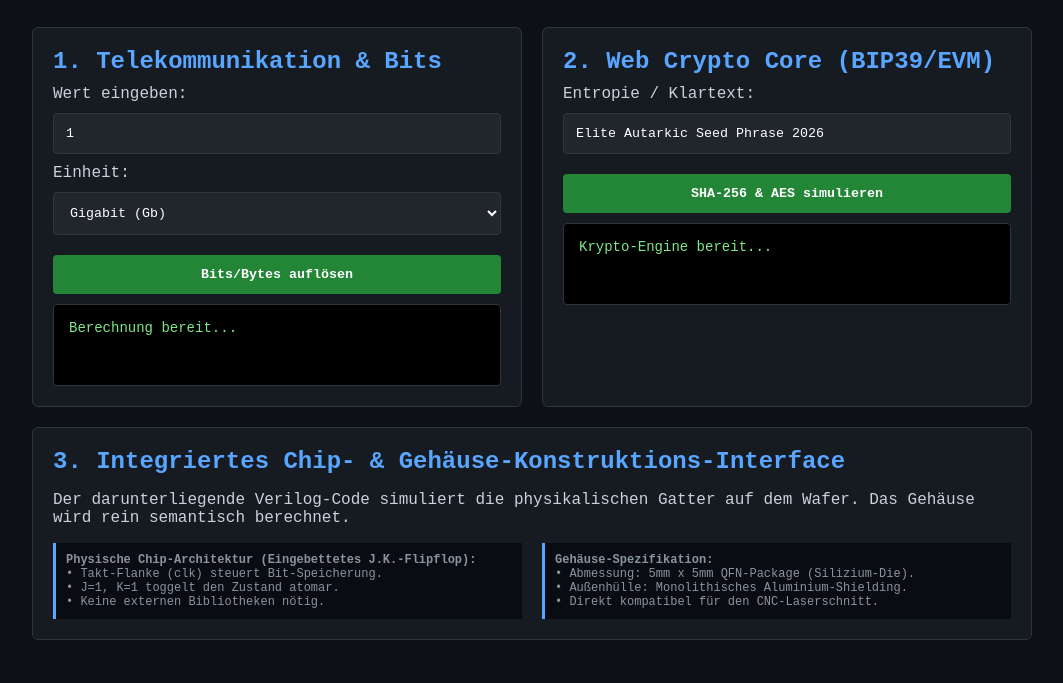
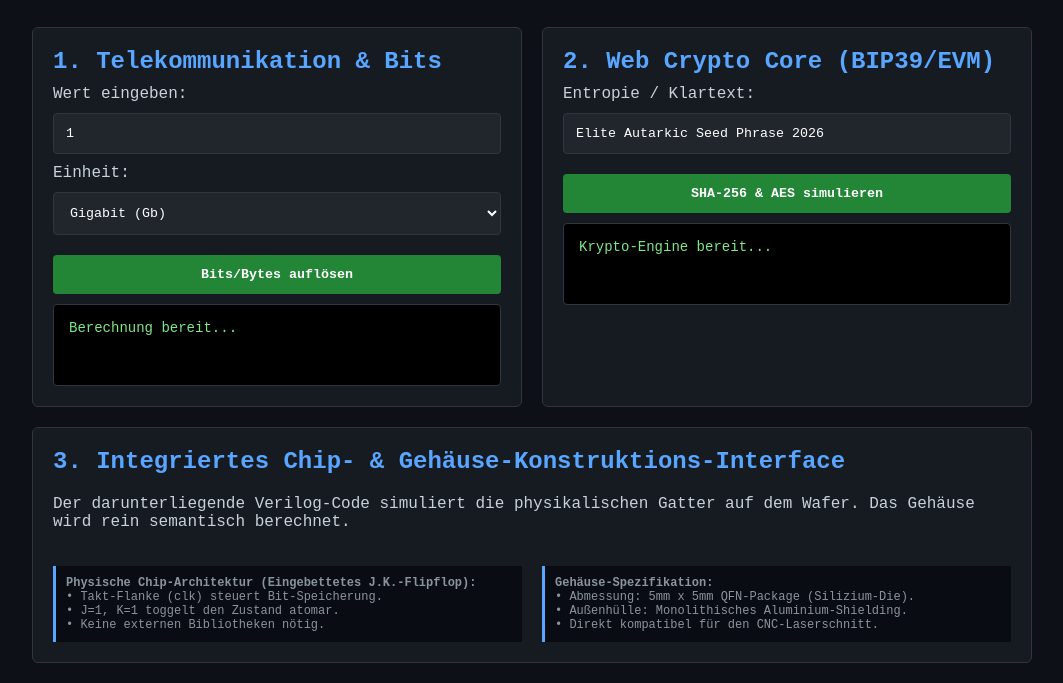
Before and after one commit to RFOF-NETWORK/High-Performance-JK-FlipFlop-designed-CC, a plain HTML site: page index.html in a window 1280 px wide. Shown: the part 132-815 px from the top of the page, without its empty margins (108-1171 px from the left). Drawn offline with Linux system fonts and the light colour scheme.

Commit message:
Refactor section three layout and update comments

```diff
--- a/index.html
+++ b/index.html
@@ -18,6 +18,28 @@
         button:hover { background: #2ea043; }
         .console { background: #000; color: #7ee787; padding: 15px; border-radius: 4px; border: 1px solid var(--border); overflow-x: auto; white-space: pre-wrap; font-size: 14px; min-height: 50px; }
         .code-block { background: #090d13; padding: 10px; border-left: 3px solid var(--accent); color: #8b949e; font-size: 12px; }
+
+        /* Raster-Fix für die horizontale Ausrichtung der Überschrift in Sektion 3 */
+        .section-three-grid {
+            display: grid;
+            grid-template-columns: 1fr 1fr;
+            gap: 20px;
+        }
+        .section-three-grid h2,
+        .section-three-grid .section-desc {
+            grid-column: span 2;
+            margin: 0;
+        }
+        .section-three-grid .section-desc {
+            margin-bottom: 15px;
+        }
+
+        /* Automatisches Umbrechen auf Smartphones */
+        @media (max-width: 768px) {
+            .grid { grid-template-columns: 1fr; }
+            .card.full-width { grid-column: span 1; }
+            .section-three-grid { grid-template-columns: 1fr !important; }
+        }
     </style>
 </head>
 <body>
@@ -51,11 +73,12 @@
                 <div class="console" id="cryptoOutput">Krypto-Engine bereit...</div>
             </div>
 
-            <!-- 3. HARDWARE-MONITOR: VOM SILIZIUM ZUM GEHÄUSE -->
+            <!-- 3. HARDWARE-MONITOR: PERFEKT HORIZONTAL AUSGERICHTET -->
             <div class="card full-width">
-                <h2>3. Integriertes Chip- & Gehäuse-Konstruktions-Interface</h2>
-                <p>Der darunterliegende Verilog-Code simuliert die physikalischen Gatter auf dem Wafer. Das Gehäuse wird rein semantisch berechnet.</p>
-                <div class="grid">
+                <div class="section-three-grid">
+                    <h2>3. Integriertes Chip- & Gehäuse-Konstruktions-Interface</h2>
+                    <p class="section-desc">Der darunterliegende Verilog-Code simuliert die physikalischen Gatter auf dem Wafer. Das Gehäuse wird rein semantisch berechnet.</p>
+
                     <div class="code-block">
                         <strong>Physische Chip-Architektur (Eingebettetes J.K.-Flipflop):</strong><br>
                         • Takt-Flanke (clk) steuert Bit-Speicherung.<br>
```
